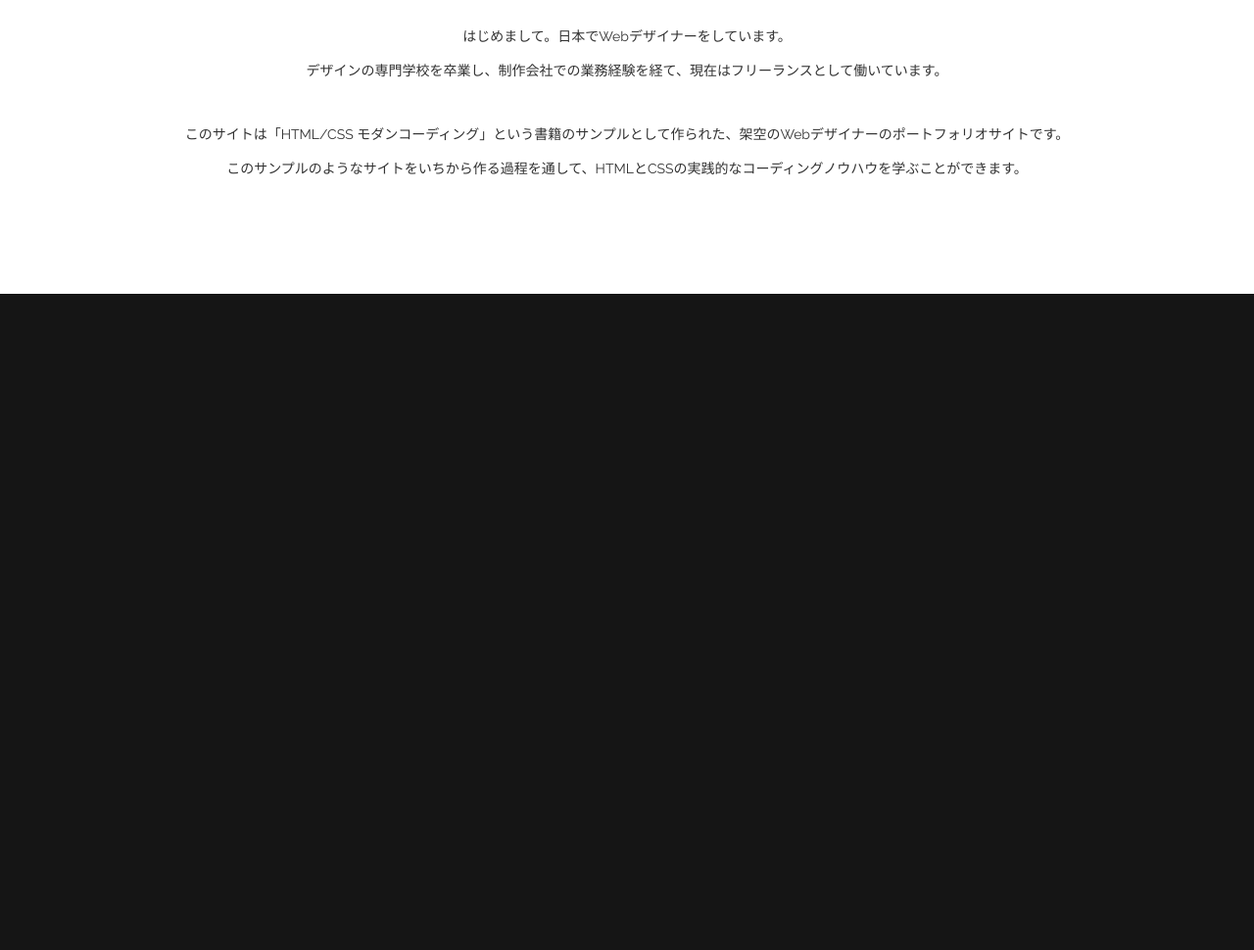
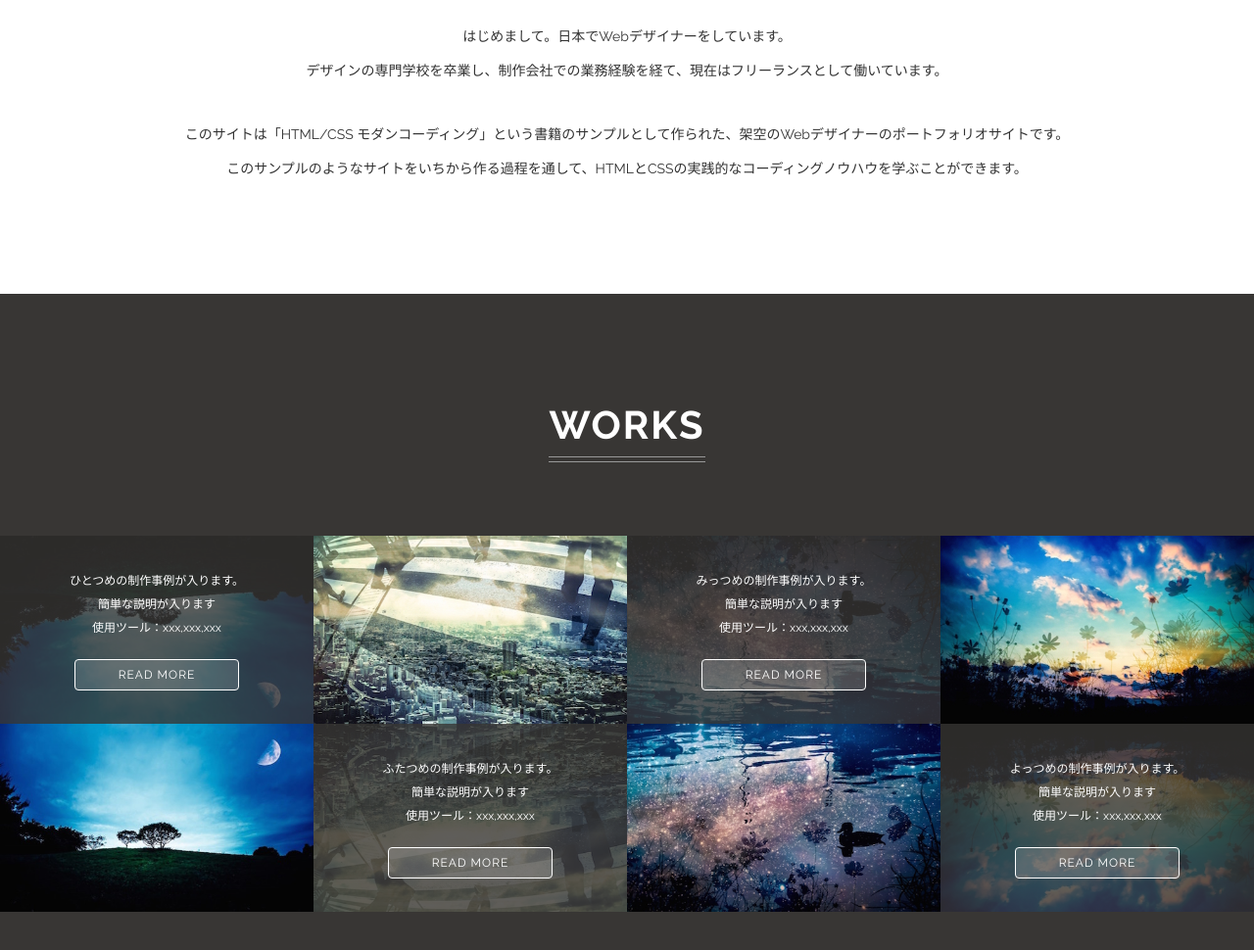
Before and after one commit to odakayaka/singlepage, a plain HTML site: page index.html in a window 1280 px wide. Shown: the part 795-1765 px from the top of the page at 98% size. Before the commit the page ends 1095 px from the top, so only its background shows below. Drawn offline with Linux system fonts and the light colour scheme.

Commit message:
workセクションの追加

```diff
--- a/css/style.css
+++ b/css/style.css
@@ -69,17 +69,17 @@ body {
 	background-color: #f1b400;
 }
 
-.buttons .button{
+.buttons .button {
 	margin: 10px;
 }
 
-.about{
-	padding:80px 30px;
+.about {
+	padding: 80px 30px;
 	background-color: #fff;
 	color: #333;
 }
 
-.heading{
+.heading {
 	position: relative;
 	display: inline-block;
 	margin: 30px 0 15px;
@@ -89,7 +89,7 @@ body {
 }
 
 .heading::before,
-.heading::after{
+.heading::after {
 	content: '';
 	position: absolute;
 	right: 0;
@@ -97,10 +97,108 @@ body {
 	left: 0;
 	border-bottom: 1px solid #999;
 }
-.heading::before{
+
+.heading::before {
 	bottom: 5px;
 }
-.about-text{
+
+.about-text {
 	margin: 30px 0;
 	line-height: 2.5;
 }
+
+.works {
+	background-color: #383634;
+	padding: 80px 0;
+}
+
+.works-wrapper {
+	display: table;
+	width: 100%;
+	margin-top: 60px;
+	table-layout: fixed;
+}
+
+.work-box {
+	position: relative;
+	display: table-cell;
+}
+
+.work-box::after {
+	content: '';
+	position: absolute;
+	top: 50%;
+	left: 0;
+	width: 100%;
+	height: 50%;
+	background: no-repeat;
+	background-size: 100% 100%;
+	opacity: 0.2;
+	transform: scaleY(-1);
+}
+
+.work-box.tree::after {
+	background-image: url("../images/tree.jpg");
+}
+
+.work-box.building::after {
+	background-image: url("../images/building.jpg");
+}
+
+.work-box.lake::after {
+	background-image: url("../images/lake.jpg");
+}
+
+.work-box.sky::after {
+	background-image: url("../images/sky.jpg");
+}
+
+.work-box:nth-child(odd) .work-image {
+	margin: 60% 0 0;
+}
+
+.work-box:nth-child(odd) .work-description,
+.work-box:nth-child(odd)::after {
+	top: 0;
+}
+
+.work-image {
+	display: block;
+	width: 100%;
+	margin: 0 0 60%;
+}
+
+.work-description {
+	position: absolute;
+	top: 50%;
+	left: 0;
+	z-index: 1;
+	width: 100%;
+	height: 50%;
+	overflow-y: auto;
+}
+
+.work-description-inner {
+	display: table;
+	width: 100%;
+	height: 100%;
+	padding: 20px;
+}
+
+.work-text {
+	display: table-cell;
+	vertical-align: middle;
+	font-size: 1.2rem;
+	line-height: 2;
+}
+
+.work-text .button {
+	width: 60%;
+	margin-top: 20px;
+	padding: 3px;
+}
+
+.button-ghost {
+	border: 1px solid #fff;
+	background-color: rgba(255, 255, 255, 0.15);
+}
--- a/index.html
+++ b/index.html
@@ -25,7 +25,65 @@
 	<p class="about-text">このサイトは「HTML/CSS モダンコーディング」という書籍のサンプルとして作られた、架空のWebデザイナーのポートフォリオサイトです。<br>
 		このサンプルのようなサイトをいちから作る過程を通して、HTMLとCSSの実践的なコーディングノウハウを学ぶことができます。</p>
 </section>
-<section class="works"></section>
+<section class="works">
+	<h2 class="heading">WORKS</h2>
+	<div class="works-wrapper">
+		<div class="work-box tree">
+			<img class="work-image" src="images/tree.jpg" alt="制作事例1">
+			<div class="work-description">
+				<div class="work-description-inner">
+					<p class="work-text">
+						ひとつめの制作事例が入ります。<br>
+						簡単な説明が入ります<br>
+						使用ツール：xxx,xxx,xxx <br>
+						<a href="#" class="button button-ghost">READ MORE</a>
+					</p>
+				</div>
+			</div>
+		</div>
+		<div class="work-box building">
+			<img class="work-image" src="images/building.jpg" alt="制作事例2">
+			<div class="work-description">
+				<div class="work-description-inner">
+					<p class="work-text">
+						ふたつめの制作事例が入ります。<br>
+						簡単な説明が入ります<br>
+						使用ツール：xxx,xxx,xxx <br>
+						<a href="#" class="button button-ghost">READ MORE</a>
+					</p>
+				</div>
+			</div>
+		</div>
+		<div class="work-box lake">
+			<img class="work-image" src="images/lake.jpg" alt="制作事例3">
+			<div class="work-description">
+				<div class="work-description-inner">
+					<p class="work-text">
+						みっつめの制作事例が入ります。<br>
+						簡単な説明が入ります<br>
+						使用ツール：xxx,xxx,xxx <br>
+						<a href="#" class="button button-ghost">READ MORE</a>
+					</p>
+				</div>
+			</div>
+		</div>
+		<div class="work-box sky">
+			<img class="work-image" src="images/sky.jpg" alt="制作事例4">
+			<div class="work-description">
+				<div class="work-description-inner">
+					<p class="work-text">
+						よっつめの制作事例が入ります。<br>
+						簡単な説明が入ります<br>
+						使用ツール：xxx,xxx,xxx <br>
+						<a href="#" class="button button-ghost">READ MORE</a>
+					</p>
+				</div>
+			</div>
+		</div>
+
+	</div>
+
+</section>
 <section class="skills"></section>
 <section class="contact" id="about"></section>
 <footer class="footer"></footer>
```
